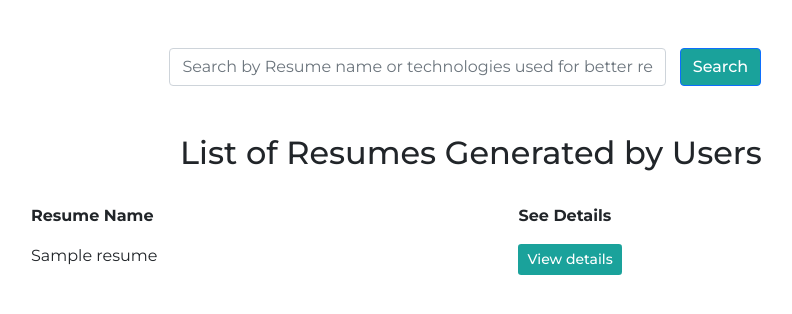
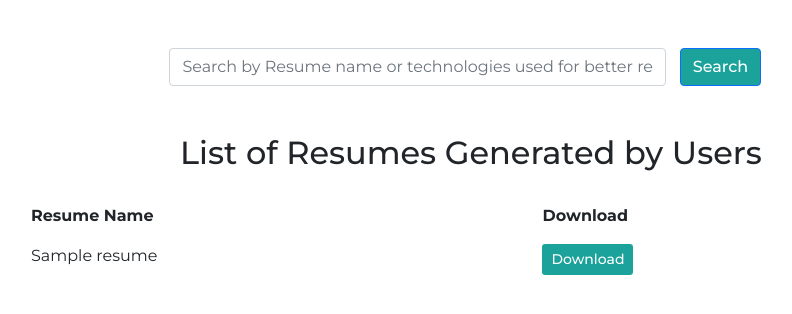
Before and after one commit to unnamedKnight/Resume-Generator-with-Django, a Django app: page / in a window 1280 px wide. Shown: the part 58-372 px from the top of the page, without its empty margins (169-961 px from the left). Run offline with Django 5.2, Linux system fonts and the light colour scheme; tables that the repository leaves empty hold one stand-in row (values such as "Sample post"); some web fonts are replaced.

Commit message:
updating templates

```diff
--- a/src/resume_generator/urls.py
+++ b/src/resume_generator/urls.py
@@ -78,7 +78,6 @@ urlpatterns = [
     # ---------------------- end of reference ---------------------- #
     # ------------------------ generate pdf ------------------------ #
     path("generate-pdf/<id>", views.generate_pdf, name="generate_pdf"),
-    path("view-pdf/<id>", views.view_pdf, name="view_pdf"),
     # --------------------- end of generate pdf -------------------- #
 
 ]
--- a/src/resume_generator/views.py
+++ b/src/resume_generator/views.py
@@ -34,14 +34,6 @@ def generate_pdf(request, id):
     response['Content-Disposition'] = 'filename="output.pdf"'
     return response
 
-
-def view_pdf(request, id):
-    resume = Resume.objects.get(id=id)
-    print(resume.profile.full_name)
-    context = {
-        "resume": resume
-    }
-    return render(request, "generate-pdf.html", context)
 
 
 @register.filter(name='split')
--- a/src/templates/resume_generator/home.html
+++ b/src/templates/resume_generator/home.html
@@ -24,7 +24,7 @@
                 <tr>
                     <th scope="col">Resume Name</th>
                     {% comment %} <th scope="col">Last Name</th> {% endcomment %}
-                    <th scope="col">See Details</th>
+                    <th scope="col">Download</th>
                 </tr>
             </thead>
             <tbody>
@@ -34,7 +34,7 @@
                         <td scope="row">{{ resume.resume_title }}</td>
                         {% comment %} <td>Thornton</td> {% endcomment %}
                         <td>
-                            <a class="btn btn-sm search-button" href="{% url "resume_detail_view" resume.id %}"><span class="search-button__text">View details</span></a>
+                            <a class="btn btn-sm search-button" href="{% url "generate_pdf" resume.id %}"><span class="search-button__text">Download</span></a>
                         </td>
                     </tr>
                 {% endfor %}
```
